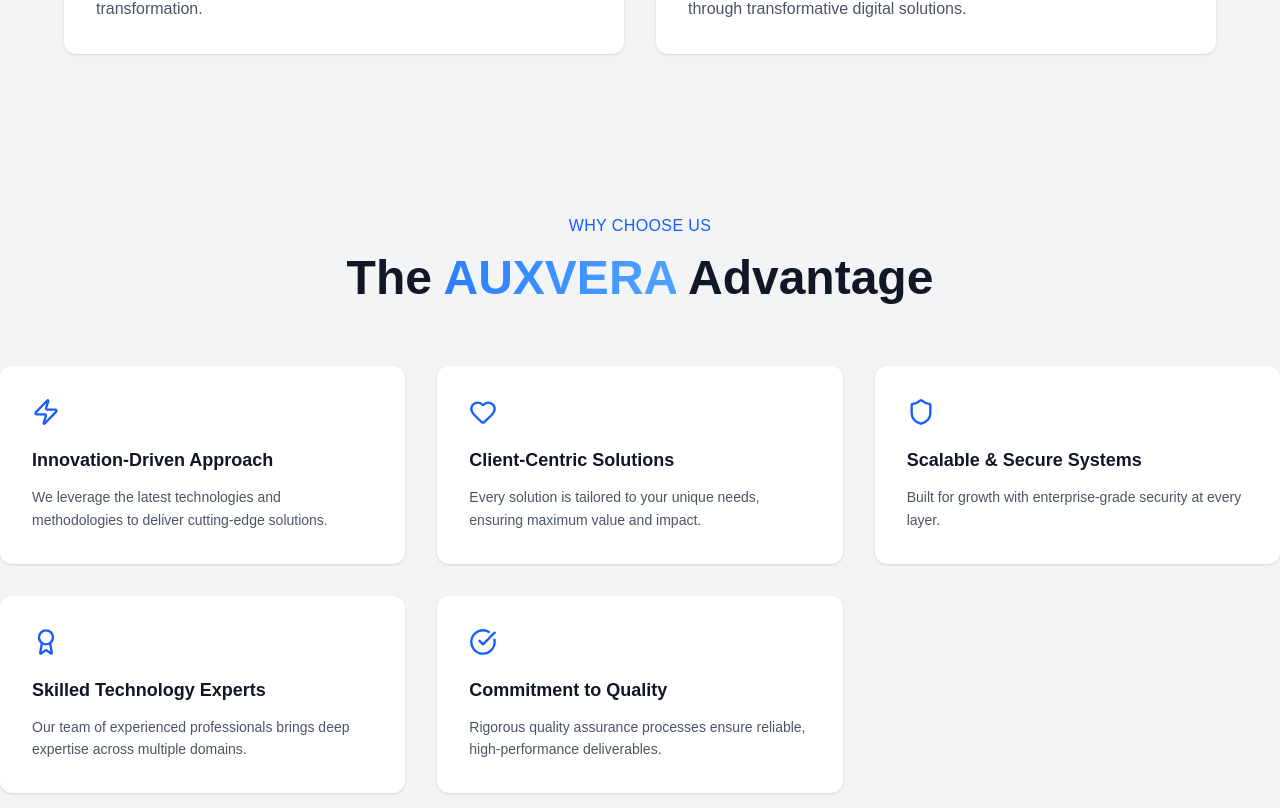
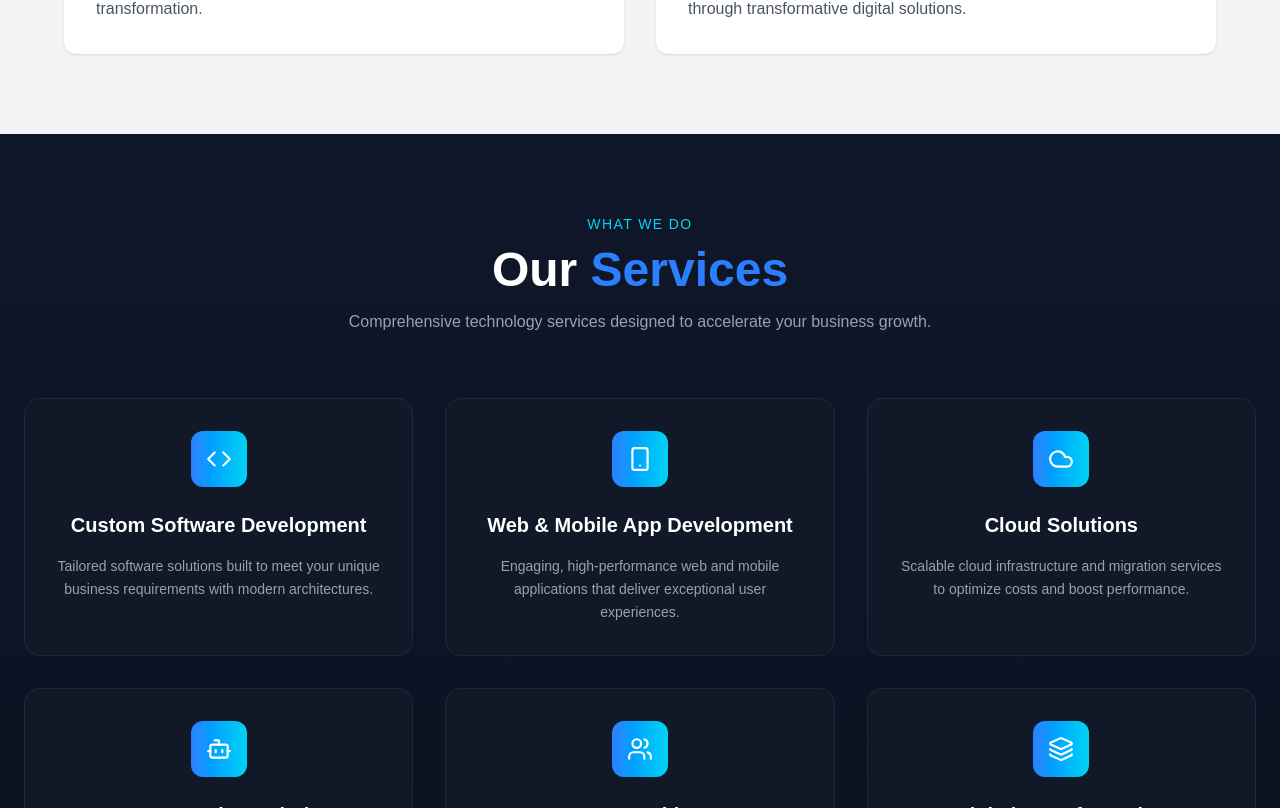
Before and after one commit to srileksh/Auxvera, a Next.js app: page / in a window 1280 px wide. Shown: the part 1392-2200 px from the top of the page. Built offline with nearby package versions, Linux system fonts and the light colour scheme.

Commit message:
create service page

```diff
--- a/src/app/page.js
+++ b/src/app/page.js
@@ -1,5 +1,7 @@
 import AboutSection from "@/components/AboutSection";
+import ContactSection from "@/components/ContactSection";
 import HomeSection from "@/components/HomeSection";
+import ServicesSection from "@/components/ServiceSection";
 import WhyUsSection from "@/components/WhyUsSection";
 
 
@@ -8,7 +10,9 @@
     <div>
       <HomeSection/>
       <AboutSection/>
+      <ServicesSection/>
       <WhyUsSection/>
+      <ContactSection/>
     </div>
 
 
```
Also changed, not shown: 1 other file (tests, documents, lock files or other folders).
